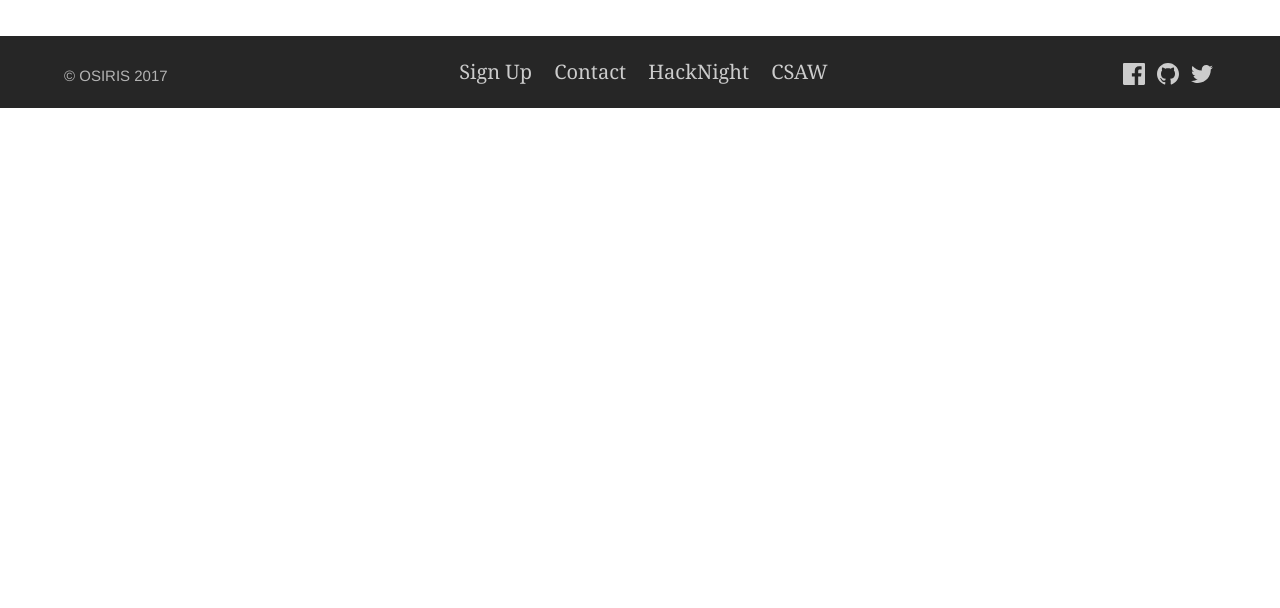
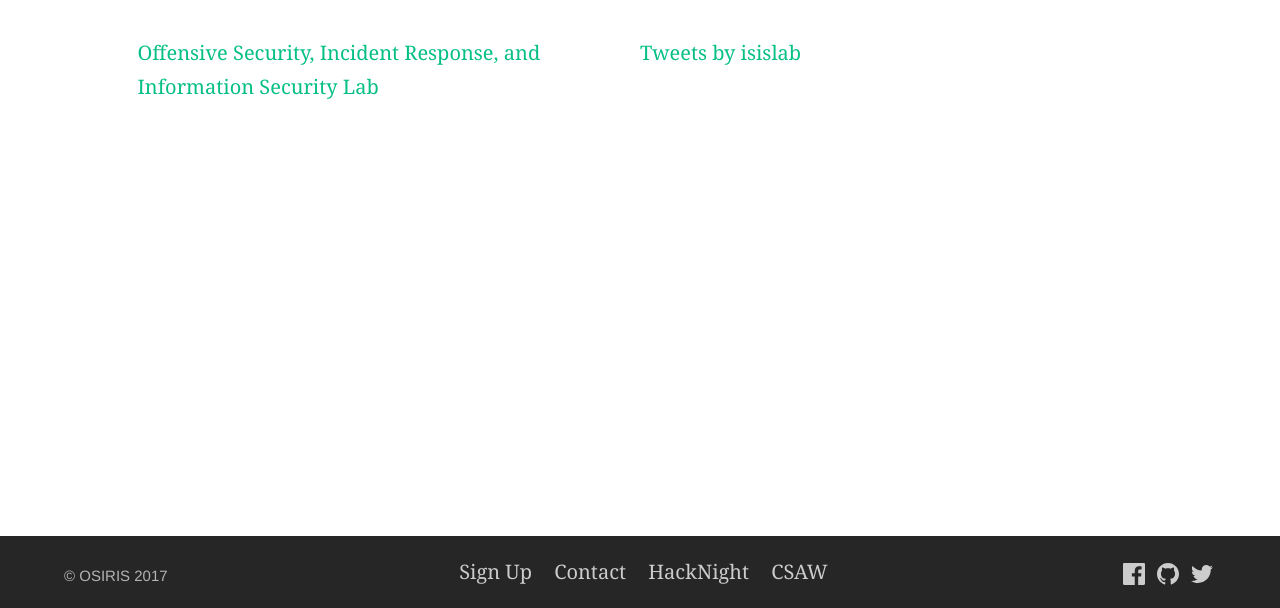
Before and after one commit to isislab/osiris.github.io, a Jekyll site: the page built from index.md, in a window 1280 px wide. Shown: the part 1052-1660 px from the top of the page. Built offline with Jekyll 4.4.1, drawn with Linux system fonts in a browser that asks for light colours; comment, search, counter and statistics services are not loaded; before the commit the page ends 1160 px from its top, so only the background shows below that.

Commit message:
Re-Add Social

```diff
--- a/_layouts/home.html
+++ b/_layouts/home.html
@@ -2,11 +2,22 @@
 layout: default
 ---
 
+<!-- Facebook depends on this -->
+<div id="fb-root"></div>
+<script>(function(d, s, id) {
+  var js, fjs = d.getElementsByTagName(s)[0];
+  if (d.getElementById(id)) return;
+  js = d.createElement(s); js.id = id;
+  js.src = "//connect.facebook.net/en_US/sdk.js#xfbml=1&version=v2.10";
+  fjs.parentNode.insertBefore(js, fjs);
+}(document, 'script', 'facebook-jssdk'));</script>
+
+<!-- Cite -->
 {% include site-header.html %}
 
-<main class="main  container">
+<main class="main container">
 
-	<article class="article  article--page  content  content--aside  typeset">
+	<article class="article article--page content content--aside typeset">
 
 		{% if page.title %}
       <h1>{{ page.title }}</h1>
@@ -24,4 +35,14 @@
 
 </main>
 
+<div id="wrapper">
+  <div id="leftcolumn">
+		<div class="fb-page" data-href="https://www.facebook.com/osirislab" data-tabs="timeline" data-width="500" data-height="500" data-small-header="true" data-adapt-container-width="false" data-hide-cover="false" data-show-facepile="true"><blockquote cite="https://www.facebook.com/osirislab" class="fb-xfbml-parse-ignore"><a href="https://www.facebook.com/osirislab">Offensive Security, Incident Response, and Information Security Lab</a></blockquote></div>
+	</div>
+
+	<div id="rightcolumn">
+		<a class="twitter-timeline" data-height="500" data-theme="dark" data-link-color="#19CF86" href="https://twitter.com/isislab">Tweets by isislab</a> <script async src="//platform.twitter.com/widgets.js" charset="utf-8"></script>
+	</div>
+</div>
+
 {% include site-footer.html %}
--- a/assets/styles.scss
+++ b/assets/styles.scss
@@ -87,6 +87,21 @@
       color: lighten(invert($color__site--body), 15%);
     }
   }
+}
+
+#wrapper {
+     width: 1005px;
+     margin: auto;
+}
+#leftcolumn, #rightcolumn {
+    float: left;
+    min-height: 500px;
+}
+#leftcolumn {
+     width: 50%;
+}
+#rightcolumn {
+     width: 50%;
 }
 
 
```
